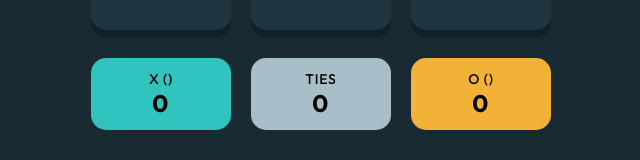
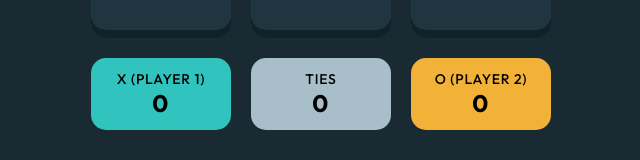
Before and after one commit to BBualdo/Tic-Tac-Toe-App, a React (Vite) app: page / in a window 1280 px wide. Both pictures are taken after a click on the button "NEW GAME (VS PLAYER)". Shown: the part 580-740 px from the top of the page, without its empty margins (319-959 px from the left). Built offline with nearby package versions, Linux system fonts and the light colour scheme.

Commit message:
Updated player1 and player2 info next to score

```diff
--- a/src/components/Board.jsx
+++ b/src/components/Board.jsx
@@ -186,7 +186,7 @@ export default function Board(props) {
       </div>
       <div className="scores">
         <div className="score score--x">
-          <p>X ({/* Add info about who is it */})</p>
+          <p>X ({props.player === 'x' ? 'Player 1' : 'Player 2'})</p>
           <h2>{score.xWins}</h2>
         </div>
         <div className="score score-ties">
@@ -194,7 +194,7 @@ export default function Board(props) {
           <h2>{score.ties}</h2>
         </div>
         <div className="score score--o">
-          <p>O ({/* Add info about who is it */})</p>
+          <p>O ({props.player === 'o' ? 'Player 1' : 'Player 2'})</p>
           <h2>{score.oWins}</h2>
         </div>
       </div>
```
